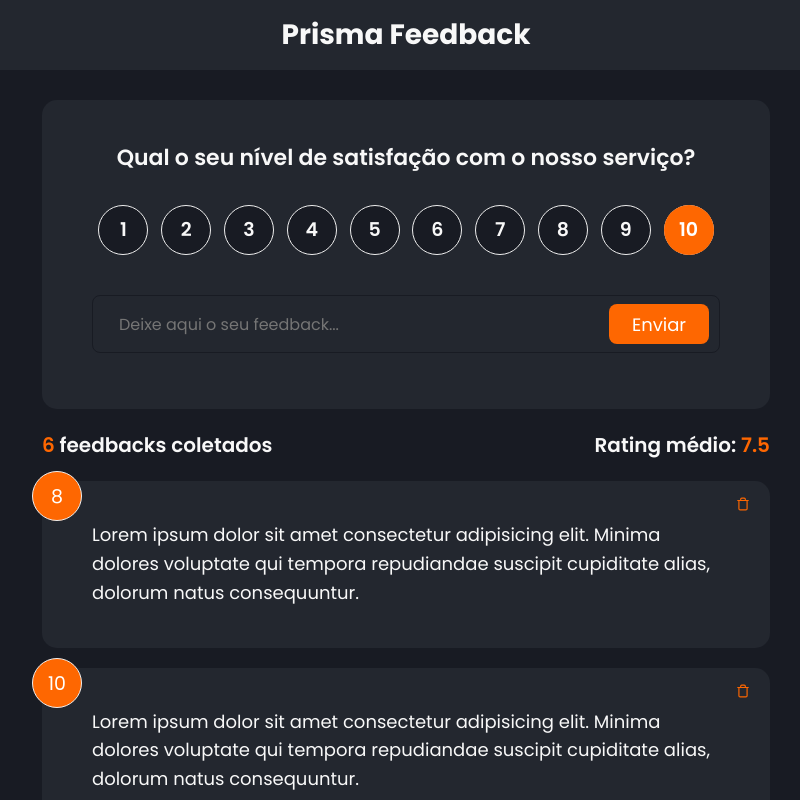
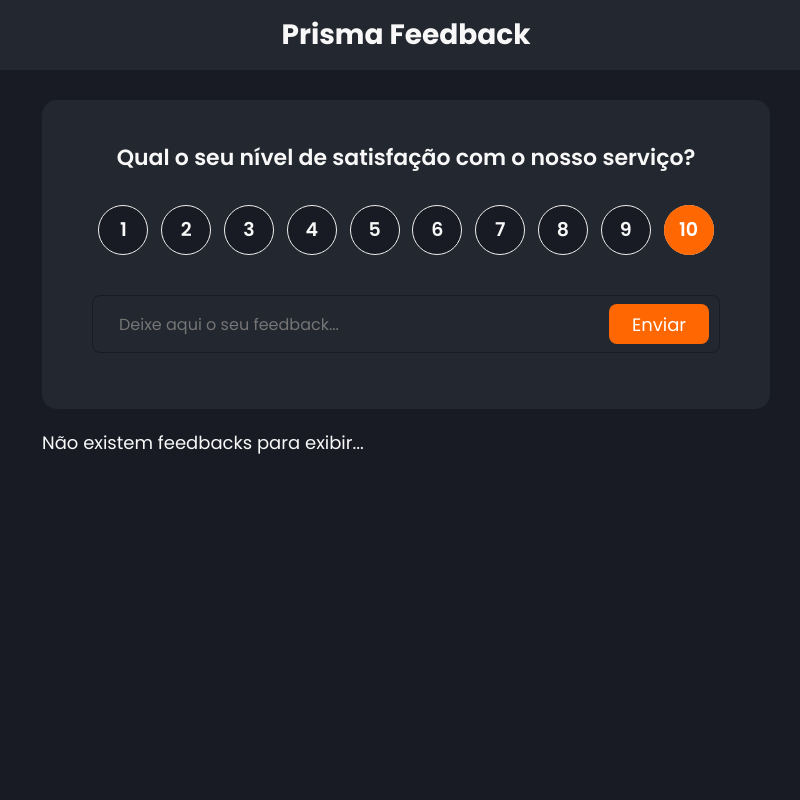
Before and after one commit to adairjuneoaf/prisma-feedback-app, a React (Create React App) app: page / in a window 1280 px wide. Shown: the top 800 px of the page, without its empty margins (234-1034 px from the left). Built offline with nearby package versions, Linux system fonts and the light colour scheme.

Commit message:
Refactory component FeedbackList and add feature insert new feedback using FeedbackForm.

```diff
--- a/package.json
+++ b/package.json
@@ -11,6 +11,7 @@
     "react-icons": "^4.3.1",
     "react-scripts": "5.0.0",
     "sass": "^1.49.11",
+    "uuid": "^8.3.2",
     "web-vitals": "^2.1.0"
   },
   "scripts": {
--- a/src/components/FeedbackForm/Input.jsx
+++ b/src/components/FeedbackForm/Input.jsx
@@ -17,6 +17,7 @@ export const Input = ({ description }) => {
         placeholder="Deixe aqui o seu feedback..."
         onChange={selectDescriptionFeedback}
         ref={descriptionFeedback}
+        required
       />
     </Fragment>
   );
--- a/src/components/FeedbackForm/index.jsx
+++ b/src/components/FeedbackForm/index.jsx
@@ -1,8 +1,10 @@
 // Main Dependencies
-import React, { Fragment, useState } from "react";
+import React, { Fragment, useState, useContext } from "react";
 import PropTypes from "prop-types";
+import { v4 as uuid } from "uuid";
 
 // Contexts Dependencies
+import { FeedbackManagement } from "../../contexts/contextFeedbackManagement";
 
 // Components Dependencies
 import { Input } from "./Input";
@@ -10,6 +12,8 @@ import { Rating } from "./Rating";
 import { Button } from "./Button";
 
 export const FeedbackForm = () => {
+  const { insertNewFeedbackByData } = useContext(FeedbackManagement);
+
   const [userFeedback, setUserFeedback] = useState({
     rating: PropTypes.number,
     description: PropTypes.string,
@@ -26,7 +30,7 @@ export const FeedbackForm = () => {
       return console.log("Rating selected invalid!");
     }
 
-    return console.log(userFeedback);
+    return insertNewFeedbackByData({ ...userFeedback, id: uuid() });
   };
 
   return (
--- a/src/components/FeedbackList/index.jsx
+++ b/src/components/FeedbackList/index.jsx
@@ -12,21 +12,21 @@ import { FeedbackManagement } from "../../contexts/contextFeedbackManagement";
 export const FeedbackList = () => {
   const { feedbackList } = useContext(FeedbackManagement);
 
-  if (!feedbackList || feedbackList.length === 0) {
   return (
+    <Fragment>
+      <FeedbackForm />
+      {!feedbackList || feedbackList.length === 0 ? (
         <Fragment>
           <p>Não existem feedbacks para exibir...</p>
         </Fragment>
-    );
-  }
-
-  return (
+      ) : (
         <Fragment>
-      <FeedbackForm />
           <Stats />
           {feedbackList.map((data) => (
             <CardItem key={data.id} id={data.id} ratingFeedback={data.rating} descriptionFeedback={data.description} />
           ))}
         </Fragment>
+      )}
+    </Fragment>
   );
 };
--- a/src/contexts/contextFeedbackManagement.jsx
+++ b/src/contexts/contextFeedbackManagement.jsx
@@ -3,12 +3,12 @@ import { createContext, useState } from "react";
 import PropTypes from "prop-types";
 
 export const FeedbackManagement = createContext({
-  insertNewFeedbackByData: ({ description, rating }) => {},
+  insertNewFeedbackByData: ({ id, description, rating }) => {},
   handleDeleteFeedbackById: (id) => {},
   idFeedbackDelete: PropTypes.number,
   feedbackList: PropTypes.arrayOf(
     PropTypes.shape({
-      id: PropTypes.number,
+      id: PropTypes.string,
       rating: PropTypes.number,
       description: PropTypes.string,
     })
@@ -17,52 +17,15 @@ export const FeedbackManagement = createContext({
 
 export const FeedbackManagementProvider = ({ children }) => {
   const [idFeedbackDelete, setIdFeedbackDelete] = useState(0);
-  const [feedbackList, setFeedbackList] = useState([
-    {
-      id: 1,
-      rating: 8,
-      description:
-        "Lorem ipsum dolor sit amet consectetur adipisicing elit. Minima dolores voluptate qui tempora repudiandae suscipit cupiditate alias, dolorum natus consequuntur.",
-    },
-    {
-      id: 2,
-      rating: 10,
-      description:
-        "Lorem ipsum dolor sit amet consectetur adipisicing elit. Minima dolores voluptate qui tempora repudiandae suscipit cupiditate alias, dolorum natus consequuntur.",
-    },
-    {
-      id: 3,
-      rating: 5,
-      description:
-        "Lorem ipsum dolor sit amet consectetur adipisicing elit. Minima dolores voluptate qui tempora repudiandae suscipit cupiditate alias, dolorum natus consequuntur.",
-    },
-    {
-      id: 4,
-      rating: 6,
-      description:
-        "Lorem ipsum dolor sit amet consectetur adipisicing elit. Minima dolores voluptate qui tempora repudiandae suscipit cupiditate alias, dolorum natus consequuntur.",
-    },
-    {
-      id: 5,
-      rating: 9,
-      description:
-        "Lorem ipsum dolor sit amet consectetur adipisicing elit. Minima dolores voluptate qui tempora repudiandae suscipit cupiditate alias, dolorum natus consequuntur.",
-    },
-    {
-      id: 6,
-      rating: 7,
-      description:
-        "Lorem ipsum dolor sit amet consectetur adipisicing elit. Minima dolores voluptate qui tempora repudiandae suscipit cupiditate alias, dolorum natus consequuntur.",
-    },
-  ]);
+  const [feedbackList, setFeedbackList] = useState([]);
 
   const handleDeleteFeedbackById = (id) => {
     setIdFeedbackDelete(id);
     console.log(id);
   };
 
-  const insertNewFeedbackByData = ({ description, rating }) => {
-    setFeedbackList(...feedbackList, { description, rating });
+  const insertNewFeedbackByData = ({ id, description, rating }) => {
+    setFeedbackList([...feedbackList, { id, description, rating }]);
   };
 
   return (
```
Also changed, not shown: 1 other file (tests, documents, lock files or other folders). Lines whose indentation alone changed are shown as unchanged.
